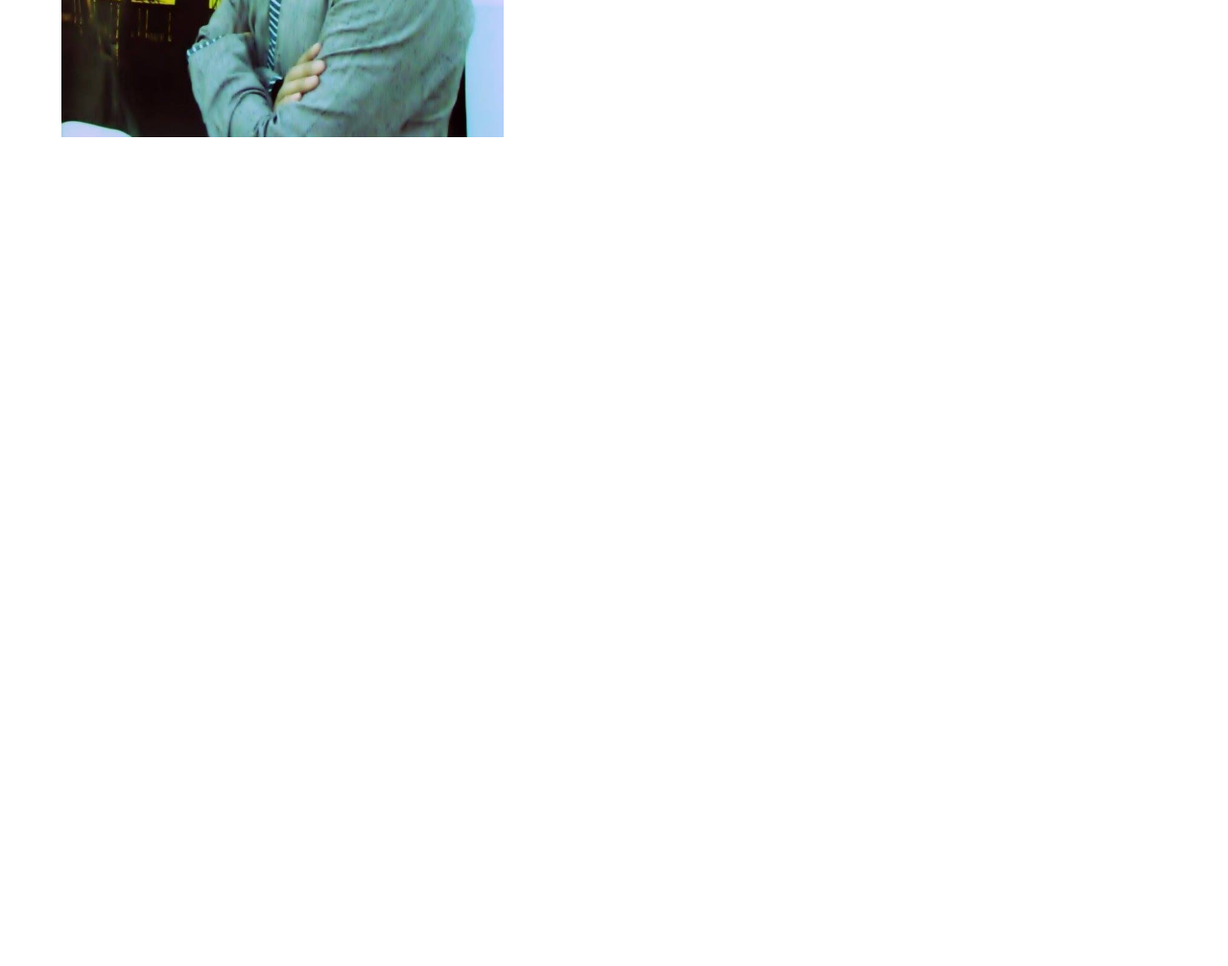
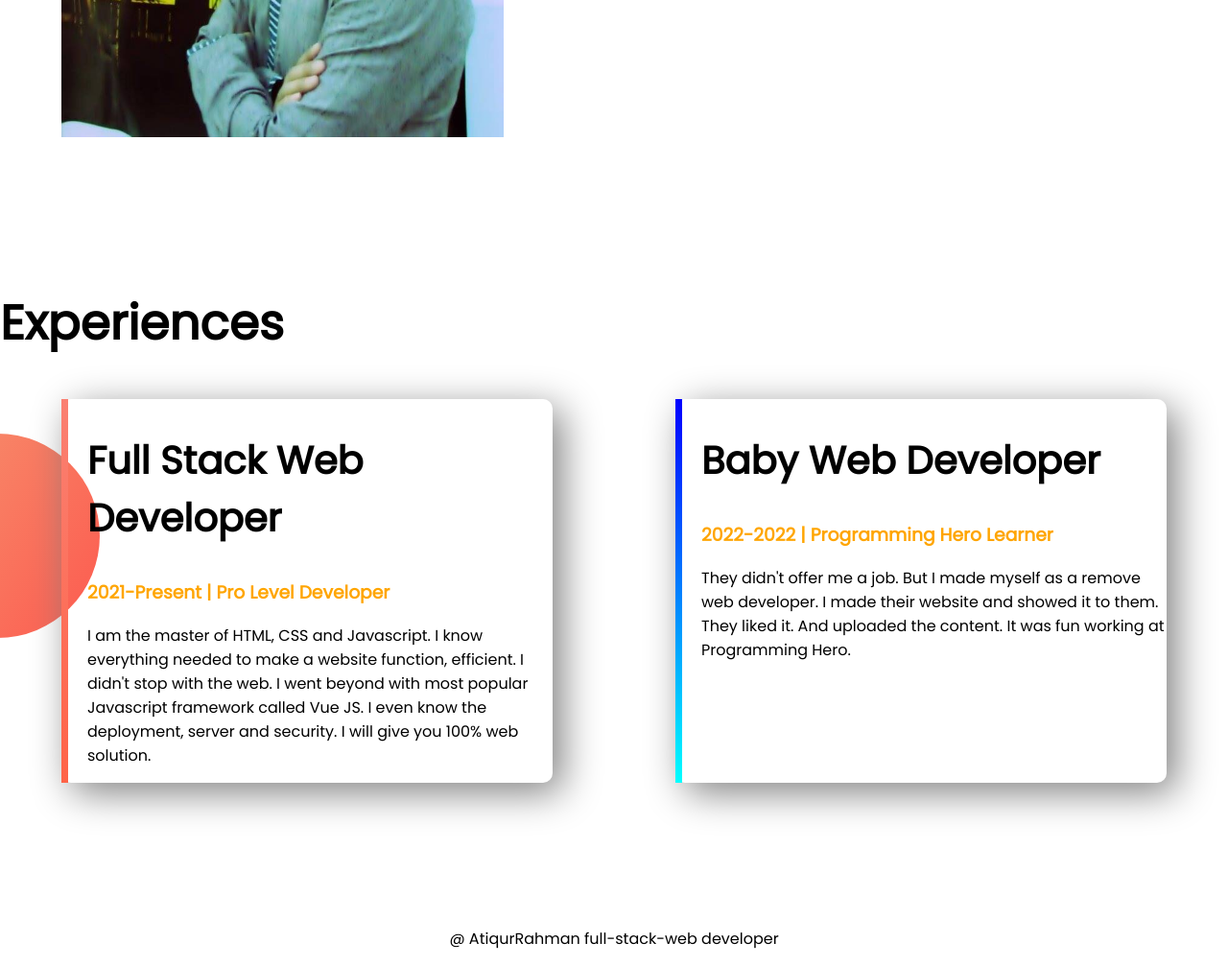
Before and after one commit to 52atiq/developer-portfolio, a plain HTML site: page index.html in a window 1280 px wide. Shown: the part 1086-2093 px from the top of the page at 96% size. Before the commit the page ends 1386 px from the top, so only its background shows below. Drawn offline with Linux system fonts and the light colour scheme.

Commit message:
footer and experience added

```diff
--- a/index.html
+++ b/index.html
@@ -14,11 +14,11 @@
     <link rel="stylesheet" href="style.css" />
   </head>
   <body>
-   <section class="top-banner">
+   <section class="top-banner flexible-container">
     <div class="half-width">
         <h1>Welcome To</h1>
-        <h1><span class="ornage-color"> Atiqur Rahman</span> World</h1>
-        <h3>Build Climber and Train Stopper</h3>
+        <h1><span class="orange-color"> Atiqur Rahman</span> World</h1>
+        <h3>Build Climber annd Train Stopper</h3>
         <p>
           You might saw me jumping, climbing buildings, and stopping trains. But
           nobody pays me a dime for that work. That's why I am learning and
@@ -33,7 +33,7 @@
       </div>
    </section>
 
-   <section class="drem-big" >
+   <section class="dream-big flexible-container" >
        <div class="half-width" >
          <img src="image/myimage2.jpg" alt="">
        </div>
@@ -46,5 +46,24 @@
            <a class="link-button" href=" https://www.facebook.com/atiqislambd">DOWNLOAD RESUME </a>
        </div>
    </section>
+
+   <section class="experience-area">
+       <h1>Experiences</h1>
+      <div class="flexible-container">
+        <div id="full-stack-experience" class="experience-item" >
+            <h2>Full Stack Web Developer</h2>
+           <h3 class="orange-color">2021-Present | Pro Level Developer</h3>
+            <p>I am the master of HTML, CSS and Javascript. I know everything needed to make a website function, efficient. I didn't stop with the web. I went beyond with most popular Javascript framework called Vue JS. I even know the deployment, server and security. I will give you 100% web solution.</p>
+        </div>
+        <div id="web-dev-experience" class="experience-item">
+            <h2>Baby Web Developer </h2>
+            <h3  class="orange-color" >2022-2022 | Programming Hero Learner</h3>
+            <p>They didn't offer me a job. But I made myself as a remove web developer. I made their website and showed it to them. They liked it. And uploaded the content. It was fun working at Programming Hero.</p>
+        </div>
+      </div>
+   </section>
+   <footer>
+       <p>@ AtiqurRahman full-stack-web developer </p>
+   </footer>
   </body>
 </html>
--- a/style.css
+++ b/style.css
@@ -5,17 +5,19 @@ body {
 h1{
     font-size: 50px;
 }
-.ornage-color {
+h2{
+    font-size:40px;
+}
+.orange-color {
     color: orange;
 }
-section {
+.flexible-container {
     display: flex;
     margin-bottom: 150px;
 }
 .half-width {
     width: 50%;
     padding-left:  5%;
-    /* margin-left: 10%; */
 }
 .half-width img {
     width: 80%;
@@ -35,8 +37,36 @@ section {
     background-image: url(image/top-banner.png);
     background-repeat: no-repeat;
 }
-.drem-big {
+.dream-big {
     background-image: url(image/dream-bg.png);
     background-repeat: no-repeat;
     background-position: right;
 }
+.experience-area{
+    background-image: url(image/exp-bg.png);
+    background-repeat: no-repeat;
+    background-position: left;
+}
+.experience-item{
+    box-shadow: 10px 10px 40px grey;
+    width: 40%;
+    margin-left: 5%;
+    margin-right: 5%;
+    border-radius: 10px;
+    padding-left: 20px;
+
+}
+#web-dev-experience{
+    border-left: 7px solid;
+    border-image: linear-gradient(blue, cyan);
+    border-image-slice: 1;
+    }
+  #full-stack-experience{
+    border-left: 7px solid;
+    border-image: linear-gradient(salmon, tomato);
+    border-image-slice: 1;
+    }
+
+    footer p{
+        text-align: center;
+    }
```
